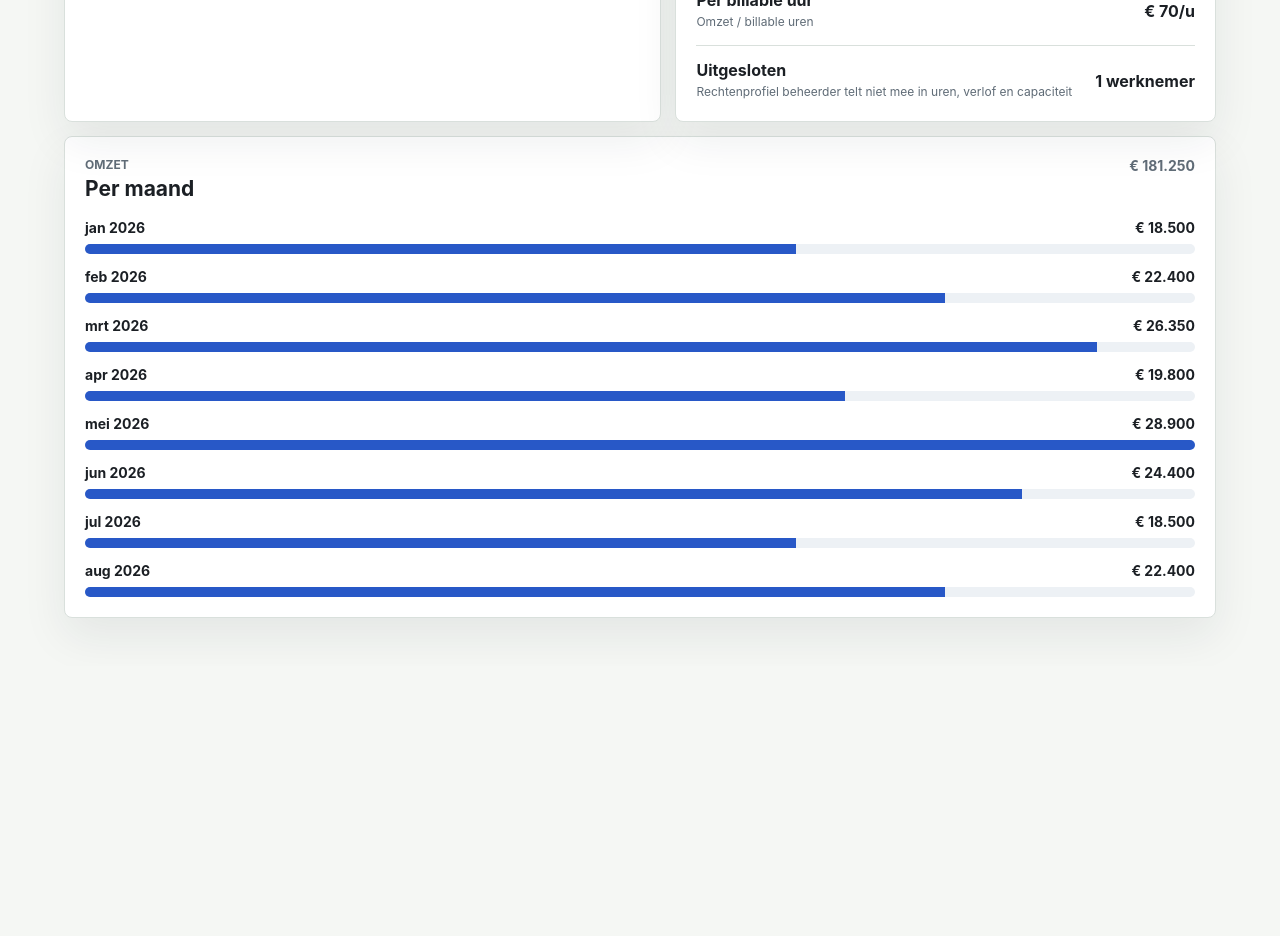
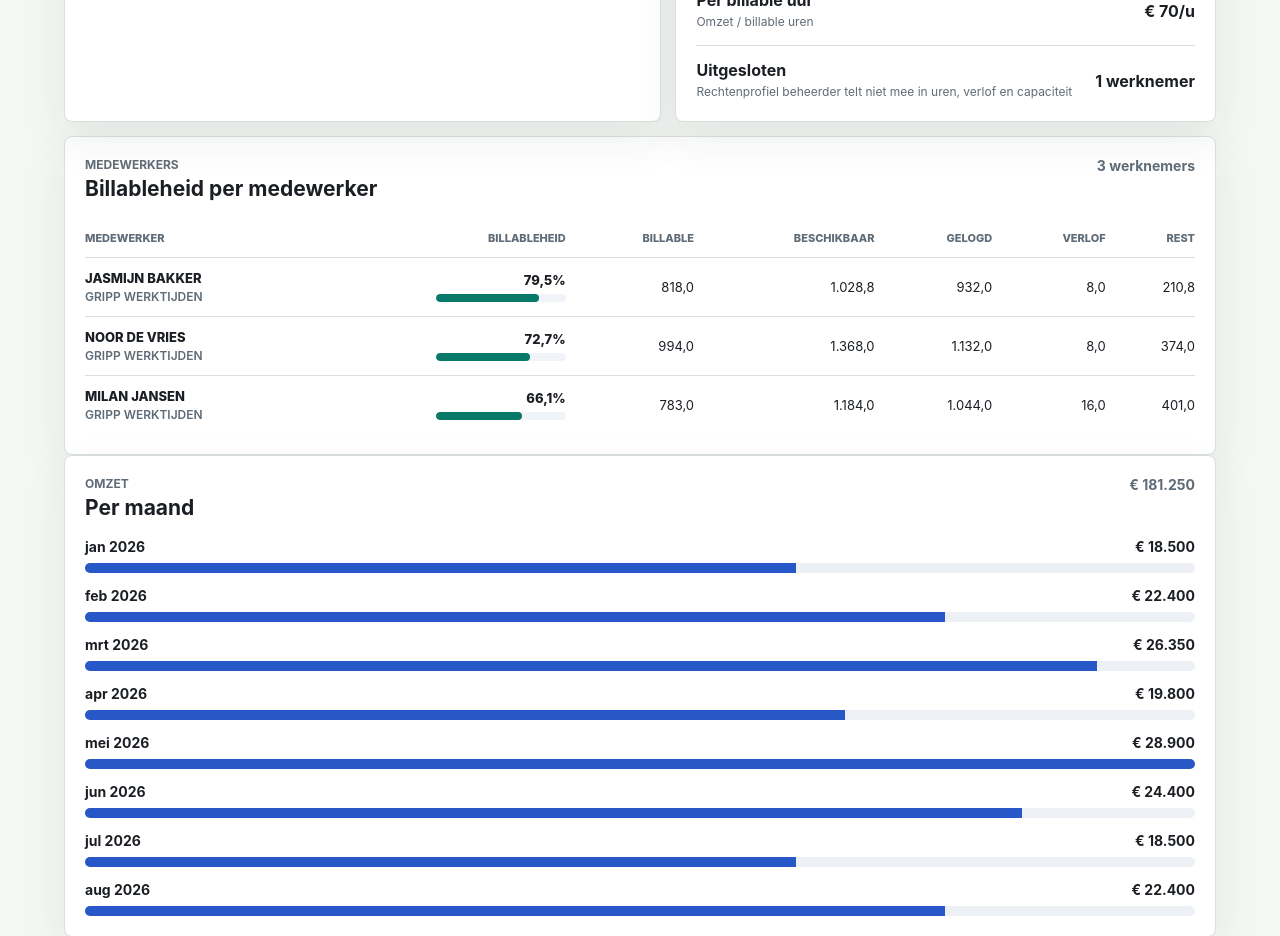
Before and after one commit to maxancedecot/GrippMCP, a Next.js app: page /pm in a window 1280 px wide. Shown: the part 1000-1936 px from the top of the page. Before the commit the page ends 1666 px from the top, so only its background shows below. Built offline with nearby package versions, Linux system fonts and the light colour scheme.

Commit message:
Show PM billability per employee

```diff
--- a/app/globals.css
+++ b/app/globals.css
@@ -795,6 +795,94 @@ td .inline-bar {
   white-space: nowrap;
 }
 
+.pm-employee-table-wrap {
+  overflow-x: auto;
+  overscroll-behavior-x: contain;
+}
+
+.pm-employee-table {
+  width: 100%;
+  min-width: 780px;
+  border-collapse: collapse;
+}
+
+.pm-employee-table th,
+.pm-employee-table td {
+  padding: 12px 10px;
+  border-bottom: 1px solid var(--border);
+  text-align: right;
+  vertical-align: middle;
+  font-size: 13px;
+  white-space: nowrap;
+}
+
+.pm-employee-table thead th {
+  color: var(--muted);
+  font-size: 11px;
+  font-weight: 780;
+  text-transform: uppercase;
+}
+
+.pm-employee-table th:first-child,
+.pm-employee-table td:first-child {
+  padding-left: 0;
+  text-align: left;
+}
+
+.pm-employee-table th:last-child,
+.pm-employee-table td:last-child {
+  padding-right: 0;
+}
+
+.pm-employee-table tbody tr:last-child th,
+.pm-employee-table tbody tr:last-child td {
+  border-bottom: 0;
+}
+
+.pm-employee-name {
+  display: grid;
+  gap: 3px;
+  min-width: 180px;
+}
+
+.pm-employee-name strong {
+  color: var(--ink);
+  font-weight: 760;
+}
+
+.pm-employee-name span {
+  color: var(--muted);
+  font-size: 12px;
+  font-weight: 600;
+}
+
+.pm-employee-percent {
+  width: 150px;
+}
+
+.pm-employee-percent strong {
+  display: block;
+  margin-bottom: 6px;
+  color: var(--ink);
+  font-weight: 780;
+}
+
+.pm-employee-bar {
+  display: block;
+  width: 100%;
+  height: 8px;
+  overflow: hidden;
+  border-radius: 999px;
+  background: var(--surface-strong);
+}
+
+.pm-employee-bar span {
+  display: block;
+  height: 100%;
+  border-radius: inherit;
+  background: var(--good);
+}
+
 .project-list-panel {
   margin-bottom: 14px;
 }
--- a/app/pm/page.tsx
+++ b/app/pm/page.tsx
@@ -58,6 +58,23 @@ type CapacitySummary = {
   availableHours: number;
   employeeCount: number;
   fallbackWorkingHoursEmployeeCount: number;
+};
+
+type EmployeeCapacityRow = {
+  employeeId: number;
+  name: string;
+  contractHours: number;
+  leaveHours: number;
+  availableHours: number;
+  usedWorkingHoursFallback: boolean;
+};
+
+type EmployeeBillabilityRow = EmployeeCapacityRow & {
+  loggedHours: number;
+  billableHours: number;
+  unbillableLoggedHours: number;
+  capacityRemainingHours: number;
+  billability: number;
 };
 
 type MonthRevenue = {
@@ -85,6 +102,7 @@ type PmDashboardData = {
   employeeCount: number;
   excludedEmployeeCount: number;
   fallbackWorkingHoursEmployeeCount: number;
+  employeeBillability: EmployeeBillabilityRow[];
   revenueByMonth: MonthRevenue[];
   lastUpdated: string;
 };
@@ -208,6 +226,59 @@ export default async function PmDashboardPage() {
             ) : null}
           </dl>
         </article>
+      </section>
+
+      <section className="panel">
+        <div className="panel-heading">
+          <div>
+            <p className="eyebrow">Medewerkers</p>
+            <h2>Billableheid per medewerker</h2>
+          </div>
+          <span className="panel-total">{formatEmployeeCount(dashboard.employeeBillability.length)}</span>
+        </div>
+
+        {dashboard.employeeBillability.length > 0 ? (
+          <div className="pm-employee-table-wrap">
+            <table className="pm-employee-table">
+              <thead>
+                <tr>
+                  <th scope="col">Medewerker</th>
+                  <th scope="col">Billableheid</th>
+                  <th scope="col">Billable</th>
+                  <th scope="col">Beschikbaar</th>
+                  <th scope="col">Gelogd</th>
+                  <th scope="col">Verlof</th>
+                  <th scope="col">Rest</th>
+                </tr>
+              </thead>
+              <tbody>
+                {dashboard.employeeBillability.map((employee) => (
+                  <tr key={employee.employeeId}>
+                    <th scope="row">
+                      <span className="pm-employee-name">
+                        <strong>{employee.name}</strong>
+                        <span>{employee.usedWorkingHoursFallback ? "40u/week fallback" : "Gripp werktijden"}</span>
+                      </span>
+                    </th>
+                    <td className="pm-employee-percent">
+                      <strong>{formatPercent(employee.billability)}%</strong>
+                      <span className="pm-employee-bar" aria-hidden="true">
+                        <span style={{ width: `${Math.max(0, Math.min(employee.billability, 100))}%` }} />
+                      </span>
+                    </td>
+                    <td>{formatHours(employee.billableHours)}</td>
+                    <td>{formatHours(employee.availableHours)}</td>
+                    <td>{formatHours(employee.loggedHours)}</td>
+                    <td>{formatHours(employee.leaveHours)}</td>
+                    <td>{formatHours(employee.capacityRemainingHours)}</td>
+                  </tr>
+                ))}
+              </tbody>
+            </table>
+          </div>
+        ) : (
+          <p className="empty-state">Geen medewerkers beschikbaar.</p>
+        )}
       </section>
 
       <section className="panel">
@@ -813,7 +884,9 @@ function buildPmDashboardData(
     }
   }
 
-  const capacity = buildCapacitySummary(capacitySources, hours, period);
+  const employeeCapacityRows = buildEmployeeCapacityRows(capacitySources, hours, period);
+  const capacity = buildCapacitySummary(employeeCapacityRows);
+  const employeeBillability = buildEmployeeBillabilityRows(employeeCapacityRows, hours, billabilitySources);
 
   return {
     period,
@@ -834,6 +907,7 @@ function buildPmDashboardData(
     employeeCount: capacity.employeeCount,
     excludedEmployeeCount,
     fallbackWorkingHoursEmployeeCount: capacity.fallbackWorkingHoursEmployeeCount,
+    employeeBillability,
     revenueByMonth: makeMonthBuckets(period).map((bucket) => ({
       ...bucket,
       revenue: revenueByMonth.get(bucket.key) ?? 0
@@ -880,7 +954,7 @@ function lineHasPositiveValue(line: JsonRecord) {
   return discount === null || discount < 100;
 }
 
-function buildCapacitySummary(capacitySources: CapacitySources, hours: JsonRecord[], period: Period): CapacitySummary {
+function buildEmployeeCapacityRows(capacitySources: CapacitySources, hours: JsonRecord[], period: Period): EmployeeCapacityRow[] {
   const employeesById = new Map<number, JsonRecord>();
   for (const employee of capacitySources.employees) {
     const employeeId = idFrom(readField(employee, "id"));
@@ -905,10 +979,7 @@ function buildCapacitySummary(capacitySources: CapacitySources, hours: JsonRecor
   const employees = Array.from(employeesById.entries())
     .filter(([employeeId, employee]) => booleanFrom(readField(employee, "active")) !== false || referencedEmployeeIds.has(employeeId))
     .map(([employeeId, employee]) => ({ employeeId, employee }));
-  let contractHours = 0;
-  let leaveHours = 0;
-  let fallbackWorkingHoursEmployeeCount = 0;
-  let countedEmployees = 0;
+  const rows: EmployeeCapacityRow[] = [];
 
   for (const { employeeId, employee } of employees) {
     const employeeStart = employeeStartDate(employee);
@@ -917,29 +988,86 @@ function buildCapacitySummary(capacitySources: CapacitySources, hours: JsonRecor
       continue;
     }
 
-    countedEmployees += 1;
     const workingHours = capacitySources.workingHoursByEmployeeId.get(employeeId);
+    let contractHours = 0;
+    let usedWorkingHoursFallback = false;
     if (workingHours === undefined) {
       contractHours += calculateDefaultContractHours(capacityStart, period.end);
-      fallbackWorkingHoursEmployeeCount += 1;
+      usedWorkingHoursFallback = true;
     } else {
       contractHours += Math.max(0, workingHours);
     }
 
     const leaveFromRequestLines = leaveHoursForEmployee(leaveByEmployeeId.get(employeeId) ?? [], capacityStart, period.end);
     const leaveFromWorkingHours = capacitySources.leaveHoursFromWorkingHoursByEmployeeId.get(employeeId) ?? 0;
-    leaveHours += Math.max(leaveFromRequestLines, leaveFromWorkingHours);
-  }
-
+    const leaveHours = Math.max(leaveFromRequestLines, leaveFromWorkingHours);
+
+    rows.push({
+      employeeId,
+      name: employeeDisplayName(employee, employeeId),
+      contractHours,
+      leaveHours,
+      availableHours: Math.max(0, contractHours - leaveHours),
+      usedWorkingHoursFallback
+    });
+  }
+
+  return rows.sort(compareEmployeeCapacityRows);
+}
+
+function buildCapacitySummary(employeeCapacityRows: EmployeeCapacityRow[]): CapacitySummary {
+  const contractHours = employeeCapacityRows.reduce((total, row) => total + row.contractHours, 0);
+  const leaveHours = employeeCapacityRows.reduce((total, row) => total + row.leaveHours, 0);
   const availableHours = Math.max(0, contractHours - leaveHours);
-
   return {
     contractHours,
     leaveHours,
     availableHours,
-    employeeCount: countedEmployees,
-    fallbackWorkingHoursEmployeeCount
+    employeeCount: employeeCapacityRows.length,
+    fallbackWorkingHoursEmployeeCount: employeeCapacityRows.filter((row) => row.usedWorkingHoursFallback).length
   };
+}
+
+function buildEmployeeBillabilityRows(employeeCapacityRows: EmployeeCapacityRow[], hours: JsonRecord[], billabilitySources: BillabilitySources) {
+  const loggedHoursByEmployeeId = new Map<number, number>();
+  const billableHoursByEmployeeId = new Map<number, number>();
+
+  for (const hour of hours) {
+    const employeeId = relationId(hour, "employee");
+    const amount = Math.max(0, numberFrom(readField(hour, "amount")) ?? 0);
+    if (employeeId === null || amount === 0 || !dateKeyFromValue(readField(hour, "date"))) {
+      continue;
+    }
+
+    loggedHoursByEmployeeId.set(employeeId, (loggedHoursByEmployeeId.get(employeeId) ?? 0) + amount);
+    if (isBillableHour(hour, billabilitySources)) {
+      billableHoursByEmployeeId.set(employeeId, (billableHoursByEmployeeId.get(employeeId) ?? 0) + amount);
+    }
+  }
+
+  return employeeCapacityRows
+    .map((row) => {
+      const loggedHours = loggedHoursByEmployeeId.get(row.employeeId) ?? 0;
+      const billableHours = billableHoursByEmployeeId.get(row.employeeId) ?? 0;
+
+      return {
+        ...row,
+        loggedHours,
+        billableHours,
+        unbillableLoggedHours: Math.max(0, loggedHours - billableHours),
+        capacityRemainingHours: Math.max(0, row.availableHours - billableHours),
+        billability: percent(billableHours, row.availableHours)
+      };
+    })
+    .sort(compareEmployeeBillabilityRows);
+}
+
+function compareEmployeeCapacityRows(left: EmployeeCapacityRow, right: EmployeeCapacityRow) {
+  return left.name.localeCompare(right.name, "nl") || left.employeeId - right.employeeId;
+}
+
+function compareEmployeeBillabilityRows(left: EmployeeBillabilityRow, right: EmployeeBillabilityRow) {
+  return right.billability - left.billability || right.billableHours - left.billableHours || compareEmployeeCapacityRows(left, right);
 }
 
 function buildLeaveByEmployeeId(absenceRequestLines: JsonRecord[], absenceRequestsById: Map<number, JsonRecord>, period: Period) {
@@ -1178,6 +1306,21 @@ function isIgnoredWorkingHoursKey(key: string) {
 
 function employeeStartDate(employee: JsonRecord) {
   return dateKeyFromValue(readField(employee, "employeesince")) ?? "0001-01-01";
+}
+
+function employeeDisplayName(employee: JsonRecord, employeeId: number) {
+  const fullName = [stringFrom(readField(employee, "firstname")), stringFrom(readField(employee, "infix")), stringFrom(readField(employee, "lastname"))]
+    .filter(Boolean)
+    .join(" ")
+    .trim();
+  const displayName =
+    stringFrom(readField(employee, "screenname")) ??
+    stringFrom(readField(employee, "searchname")) ??
+    (fullName || undefined) ??
+    stringFrom(readField(employee, "username")) ??
+    stringFrom(readField(employee, "email"));
+
+  return displayName ?? `Medewerker ${employeeId}`;
 }
 
 function calculateDefaultContractHours(start: string, end: string) {
```
